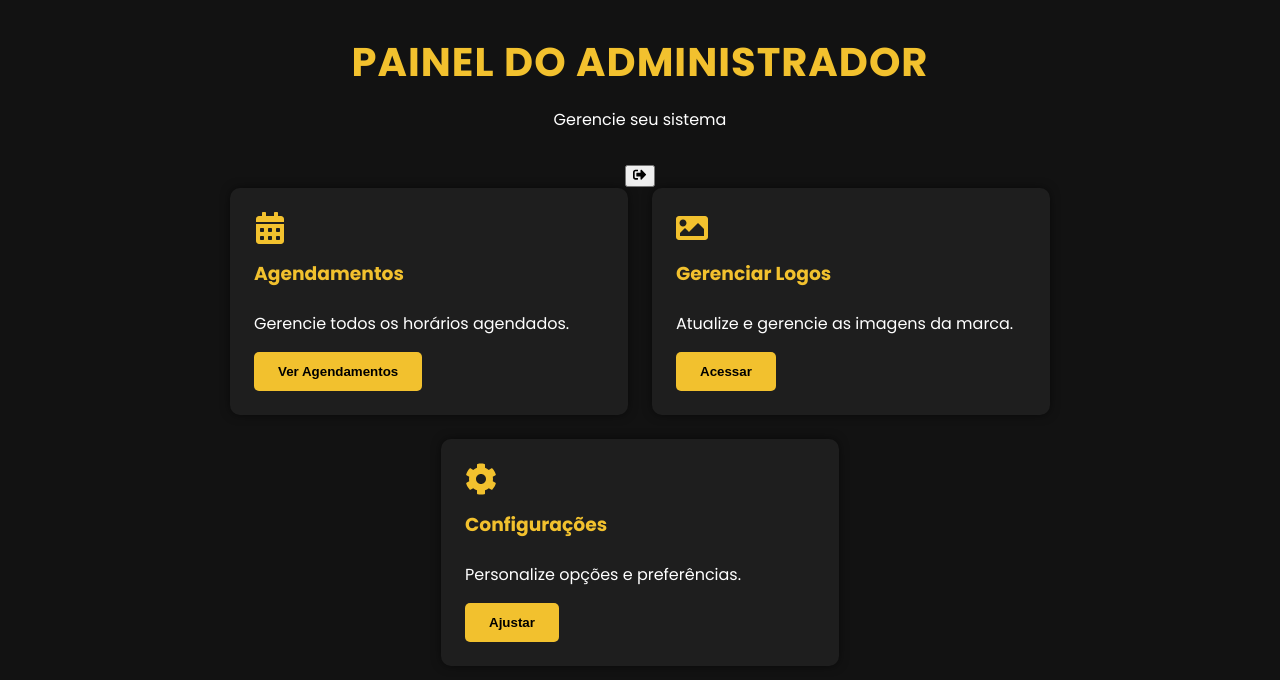
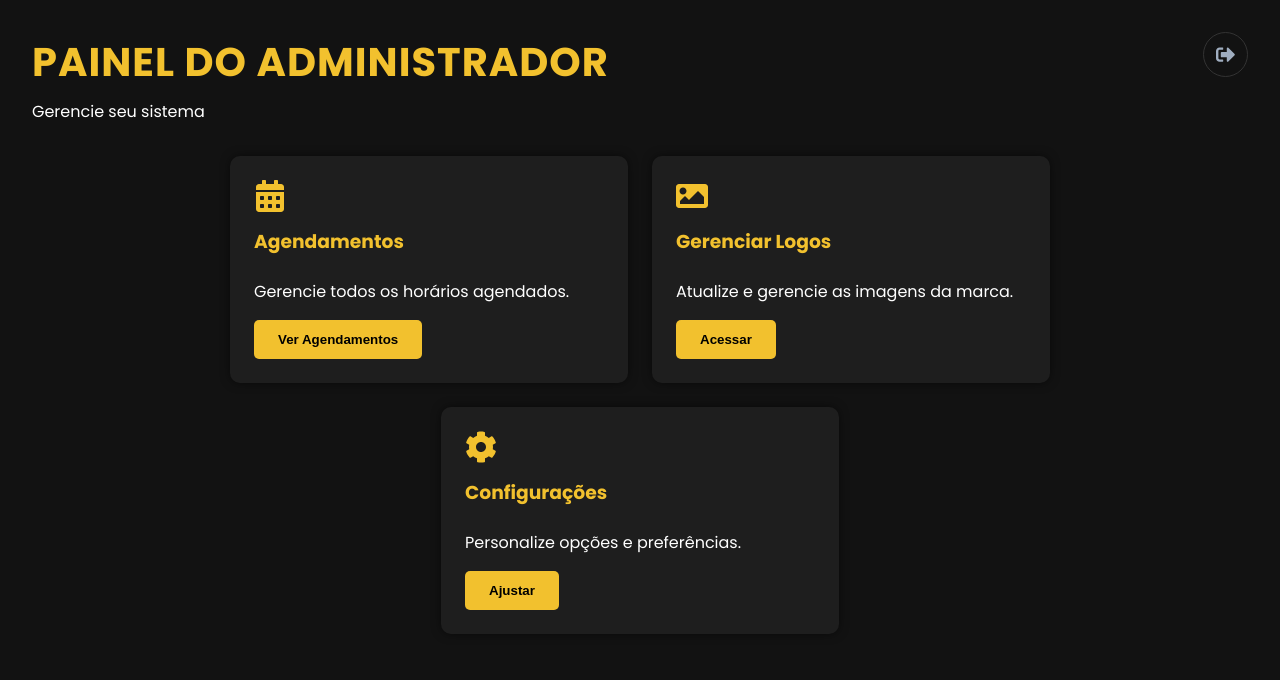
Before and after one commit to Trindaddy/Project_Vibers-Barbearia, a React (Vite) app in the folder Vibers_Barbearia/frontend/agendamento-vibers/: page /admin in a window 1280 px wide. Shown: the top 680 px of the page. Built offline with nearby package versions, Linux system fonts and the light colour scheme; sample sign-in values are in the browser's storage.

Commit message:
feat(frontend): adicionar funcionalidade de logout ao painel de administração

```diff
--- a/Vibers_Barbearia/frontend/agendamento-vibers/src/pages/AdminPainel/AdminPainel.module.css
+++ b/Vibers_Barbearia/frontend/agendamento-vibers/src/pages/AdminPainel/AdminPainel.module.css
@@ -3,18 +3,47 @@
   color: #f2c12e;
   min-height: 100vh;
   padding: 2rem;
-  text-align: center;
   box-sizing: border-box;
 }
 
+/* --- NOVOS ESTILOS --- */
+.header {
+  display: flex;
+  justify-content: space-between;
+  align-items: flex-start;
+  text-align: left;
+  margin-bottom: 2rem;
+}
+
+.logoutButton {
+  background: none;
+  border: 1px solid #333;
+  color: #a0aec0;
+  font-size: 1.2rem;
+  cursor: pointer;
+  padding: 0.75rem;
+  border-radius: 50%;
+  display: flex;
+  align-items: center;
+  justify-content: center;
+  transition: all 0.2s ease;
+}
+
+.logoutButton:hover {
+  background-color: #f2c12e;
+  color: #121212;
+  border-color: #f2c12e;
+}
+/* --- FIM DOS NOVOS ESTILOS --- */
+
 .title {
   font-size: 2.5rem;
-  margin-bottom: 0.5rem;
+  margin: 0;
 }
 
 .subtitle {
   color: #ffffff;
-  margin-bottom: 2rem;
+  margin: 0.5rem 0 0 0;
 }
 
 .cardContainer {
@@ -71,10 +100,17 @@
   background-color: #dbae27;
 }
 
-/* --- SEÇÃO DE RESPONSIVIDADE --- */
 @media (max-width: 768px) {
   .container {
     padding: 1.5rem;
+  }
+  .header {
+    flex-direction: column;
+    align-items: center;
+    text-align: center;
+  }
+  .logoutButton {
+    margin-top: 1rem;
   }
   .title {
     font-size: 2rem;
```
